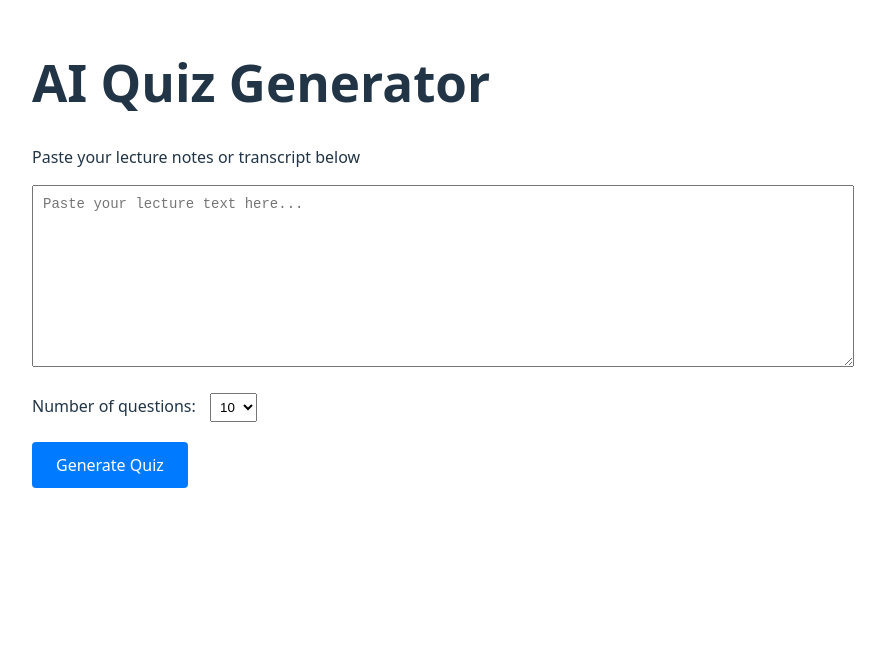
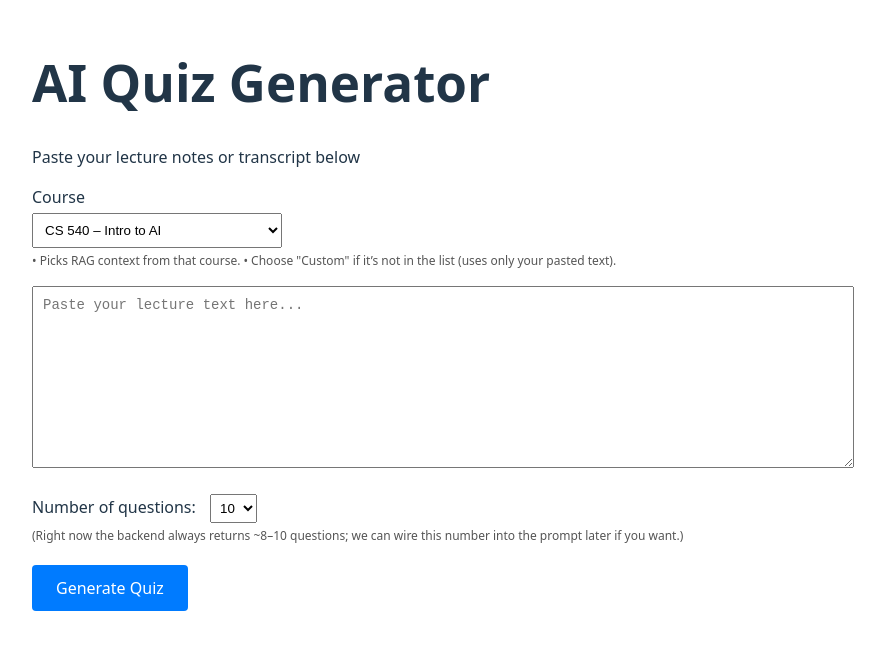
Before and after one commit to yugmarwaha/quizmo, a React app in the folder frontend/: page / in a window 1280 px wide. Shown: the top 650 px of the page, without its empty margins (208-1093 px from the left). Built offline with nearby package versions, Linux system fonts and the light colour scheme; the HTML template or start-up script is replaced by a standard one.

Commit message:
integrated with backend

```diff
--- a/frontend/src/pages/Home.tsx
+++ b/frontend/src/pages/Home.tsx
@@ -6,9 +6,17 @@ interface HomeProps {
   onQuizGenerated: (quiz: Quiz) => void;
 }
 
+// You can tweak these IDs to match your knowledge_base folders
+const COURSES = [
+  { id: "cs540", name: "CS 540 – Intro to AI" },
+  { id: "econ101", name: "Econ 101 – Microeconomics" },
+  { id: "", name: "Custom / Not in list" }, // sends no courseId → no RAG, just lectureText
+];
+
 export function Home({ onQuizGenerated }: HomeProps) {
   const [lectureText, setLectureText] = useState("");
-  const [numQuestions, setNumQuestions] = useState(10);
+  const [numQuestions, setNumQuestions] = useState(10); // currently just UI hint
+  const [courseId, setCourseId] = useState<string>("cs540");
   const [isLoading, setIsLoading] = useState(false);
   const [error, setError] = useState("");
 
@@ -22,7 +30,8 @@ export function Home({ onQuizGenerated }: HomeProps) {
     setError("");
 
     try {
-      const quiz = await generateQuiz(lectureText);
+      // If courseId is "", send undefined so backend treats it as “no course”
+      const quiz = await generateQuiz(lectureText, courseId || undefined);
       onQuizGenerated(quiz);
     } catch (err) {
       setError("Failed to generate quiz. Make sure your backend is running.");
@@ -36,6 +45,28 @@ export function Home({ onQuizGenerated }: HomeProps) {
     <div style={{ maxWidth: "800px", margin: "0 auto", padding: "20px" }}>
       <h1>AI Quiz Generator</h1>
       <p>Paste your lecture notes or transcript below</p>
+
+      {/* Course selector */}
+      <div style={{ marginBottom: "16px" }}>
+        <label style={{ display: "block", marginBottom: "4px" }}>
+          Course
+        </label>
+        <select
+          value={courseId}
+          onChange={(e) => setCourseId(e.target.value)}
+          style={{ padding: "8px", minWidth: "250px" }}
+        >
+          {COURSES.map((c) => (
+            <option key={c.id || "custom"} value={c.id}>
+              {c.name}
+            </option>
+          ))}
+        </select>
+        <div style={{ fontSize: "12px", color: "#555", marginTop: "4px" }}>
+          • Picks RAG context from that course.
+          • Choose "Custom" if it’s not in the list (uses only your pasted text).
+        </div>
+      </div>
 
       <textarea
         value={lectureText}
@@ -62,6 +93,10 @@ export function Home({ onQuizGenerated }: HomeProps) {
           <option value={15}>15</option>
           <option value={20}>20</option>
         </select>
+        <div style={{ fontSize: "12px", color: "#555", marginTop: "4px" }}>
+          (Right now the backend always returns ~8–10 questions; we can wire
+          this number into the prompt later if you want.)
+        </div>
       </div>
 
       {error && (
--- a/frontend/src/services/api.ts
+++ b/frontend/src/services/api.ts
@@ -12,23 +12,24 @@ const apiClient = axios.create({
 });
 
 // Flag to switch between mock and real API
-const USE_MOCK = true;
+const USE_MOCK = false;
 
 export const generateQuiz = async (
   lectureText: string,
   courseId?: string
 ): Promise<Quiz> => {
   if (USE_MOCK) {
-    // Simulate API delay
     await new Promise((resolve) => setTimeout(resolve, 1500));
     return mockQuiz;
   }
 
-  const request: GenerateQuizRequest = {
-    lectureText,
-    courseId,
-  };
+  const request: GenerateQuizRequest = { lectureText, courseId };
 
-  const response = await apiClient.post<Quiz>("/api/generate_quiz", request);
-  return response.data;
+  try {
+    const response = await apiClient.post<Quiz>("/api/generate_quiz", request);
+    return response.data;
+  } catch (err) {
+    console.error("Failed to generate quiz", err);
+    throw err;
+  }
 };
--- a/frontend/src/types/quiz.ts
+++ b/frontend/src/types/quiz.ts
@@ -1,9 +1,13 @@
+export type QuestionType = "mcq" | "tf" | "fill";
 export interface Question {
   id: string;
+  type: QuestionType;
   question: string;
-  options: string[];
+  options?: string[] | null;
   answer: string;
+  explanation?: string | null;
   difficulty: "easy" | "medium" | "hard";
+  source_chunk_index?: number | null;
 }
 
 export interface Quiz {
```
